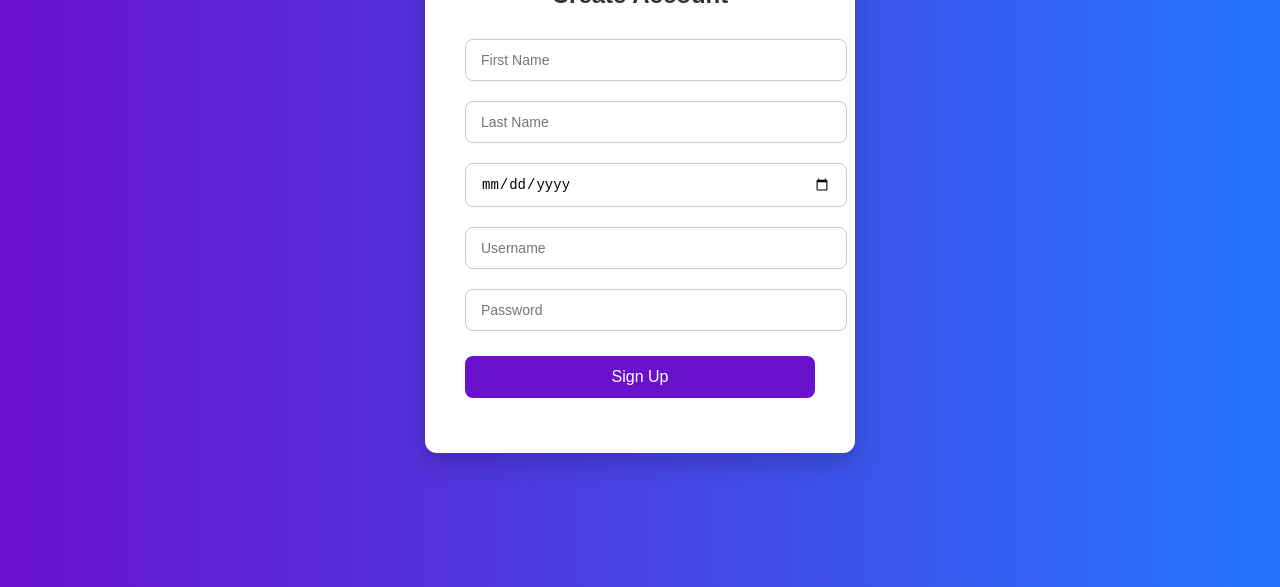
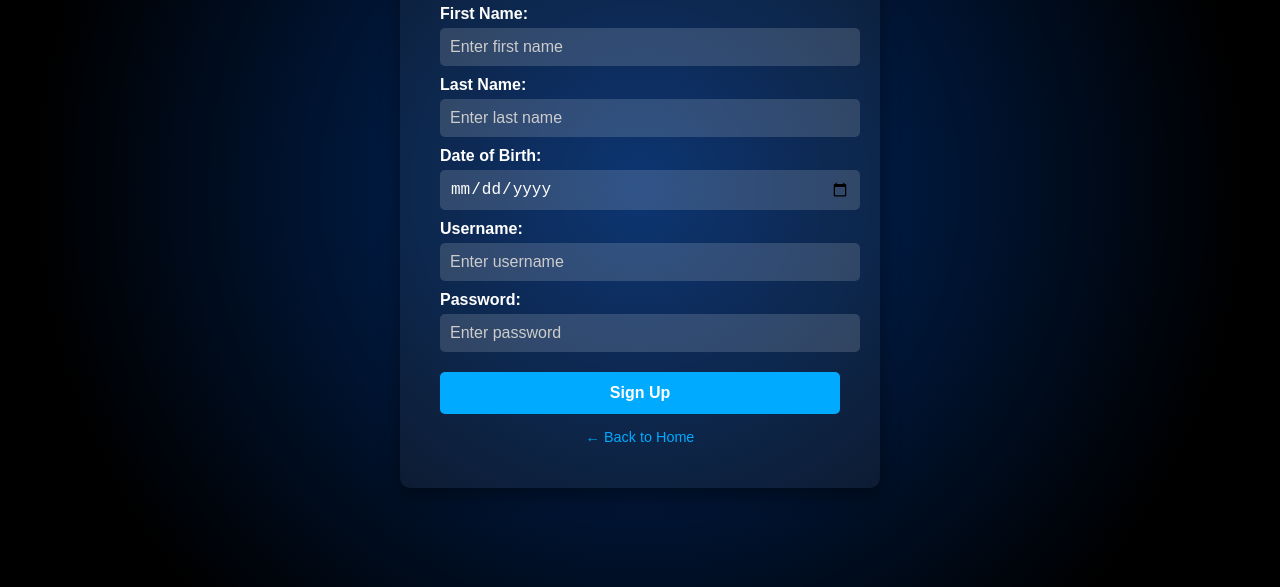
Before and after one commit to primeads/OfficialPrime.site, a plain HTML site: page signup.html in a window 1280 px wide. Shown: the part 213-800 px from the top of the page. Drawn offline with Linux system fonts and the light colour scheme.

Commit message:
Update signup.html

```diff
--- a/signup.html
+++ b/signup.html
@@ -1,82 +1,146 @@
 <!DOCTYPE html>
-<html>
+<html lang="en">
 <head>
-  <title>Sign Up</title>
-  <script src="https://www.gstatic.com/firebasejs/9.22.1/firebase-app.js"></script>
-  <script src="https://www.gstatic.com/firebasejs/9.22.1/firebase-auth.js"></script>
-  <script src="https://www.gstatic.com/firebasejs/9.22.1/firebase-firestore.js"></script>
-  <script src="firebase-config.js"></script>
-  <script src="signup.js"></script>
+  <meta charset="UTF-8">
+  <meta name="viewport" content="width=device-width, initial-scale=1.0">
+  <title>Sign Up - Prime-Ads</title>
   <style>
     body {
+      margin: 0;
       font-family: Arial, sans-serif;
-      background: linear-gradient(to right, #6a11cb, #2575fc);
+      background: radial-gradient(circle at center, #002b6b 0%, #000000 80%);
+      color: white;
       display: flex;
       justify-content: center;
       align-items: center;
       height: 100vh;
-      margin: 0;
     }
 
     .signup-container {
-      background: #fff;
+      background: rgba(255, 255, 255, 0.05);
       padding: 40px;
-      border-radius: 12px;
-      box-shadow: 0 10px 25px rgba(0,0,0,0.2);
-      width: 350px;
+      border-radius: 10px;
+      max-width: 400px;
+      width: 100%;
+      box-shadow: 0 8px 20px rgba(0,0,0,0.4);
       text-align: center;
     }
 
-    .signup-container h2 {
+    h1 {
       margin-bottom: 20px;
-      color: #333;
+      color: #00aaff;
     }
 
-    .signup-container input {
-      width: 100%;
-      padding: 12px 15px;
-      margin: 10px 0;
-      border: 1px solid #ccc;
-      border-radius: 8px;
-      font-size: 14px;
+    label {
+      display: block;
+      margin: 10px 0 5px;
+      font-weight: bold;
+      text-align: left;
     }
 
-    .signup-container button {
+    input[type="text"],
+    input[type="password"],
+    input[type="date"] {
+      width: 100%;
+      padding: 10px;
+      border: none;
+      border-radius: 5px;
+      outline: none;
+      background: rgba(255, 255, 255, 0.15);
+      color: white;
+      font-size: 1rem;
+    }
+
+    input::placeholder {
+      color: #ccc;
+    }
+
+    /* Button animation styles */
+    button, .cta, .btn-primary, .btn-secondary, input[type="submit"] {
+      cursor: pointer;
+      border: none;
+      outline: none;
+      transition: transform 0.15s ease, box-shadow 0.15s ease, background 0.15s ease;
+    }
+
+    input[type="submit"] {
       width: 100%;
       padding: 12px;
-      margin-top: 15px;
-      border: none;
-      background-color: #6a11cb;
+      margin-top: 20px;
+      background: #00aaff;
       color: white;
-      font-size: 16px;
-      border-radius: 8px;
-      cursor: pointer;
-      transition: background 0.3s;
+      font-weight: bold;
+      border-radius: 5px;
+      font-size: 1rem;
     }
 
-    .signup-container button:hover {
-      background-color: #2575fc;
+    input[type="submit"]:hover {
+      background: #008ecc;
+      transform: scale(1.05);
+      box-shadow: 0px 5px 15px rgba(0, 170, 255, 0.4);
     }
 
-    #message {
-      margin-top: 15px;
-      color: red;
-      font-size: 14px;
+    input[type="submit"]:active {
+      transform: scale(0.95);
+      box-shadow: 0px 2px 8px rgba(0, 170, 255, 0.2);
+    }
+
+    /* Back link centered underline animation */
+    .back-link {
+      display: inline-block;
+      position: relative;
+      margin: 15px auto 0;
+      color: #00aaff;
+      text-decoration: none;
+      font-size: 0.9rem;
+      padding-bottom: 3px;
+    }
+
+    .back-link::after {
+      content: "";
+      position: absolute;
+      left: 50%;
+      bottom: 0;
+      height: 2px;
+      width: 0;
+      background: #00aaff;
+      transform: translateX(-50%);
+      transition: width 0.3s ease;
+    }
+
+    .back-link:hover::after {
+      width: 100%;
+    }
+
+    .back-link:hover {
+      color: #00c3ff;
     }
   </style>
 </head>
 <body>
+
   <div class="signup-container">
-    <h2>Create Account</h2>
-    <form id="signup-form">
-      <input type="text" id="firstName" placeholder="First Name" required>
-      <input type="text" id="lastName" placeholder="Last Name" required>
-      <input type="date" id="dob" placeholder="Date of Birth" required>
-      <input type="text" id="username" placeholder="Username" required>
-      <input type="password" id="password" placeholder="Password" required>
-      <button type="submit">Sign Up</button>
+    <h1>Sign Up</h1>
+    <form action="signup-handler.php" method="post">
+      <label>First Name:</label>
+      <input type="text" name="firstName" placeholder="Enter first name" required>
+
+      <label>Last Name:</label>
+      <input type="text" name="lastName" placeholder="Enter last name" required>
+
+      <label>Date of Birth:</label>
+      <input type="date" name="dob" required>
+
+      <label>Username:</label>
+      <input type="text" name="username" placeholder="Enter username" required>
+
+      <label>Password:</label>
+      <input type="password" name="password" placeholder="Enter password" required>
+
+      <input type="submit" value="Sign Up">
     </form>
-    <p id="message"></p>
+    <a href="index.html" class="back-link">← Back to Home</a>
   </div>
+
 </body>
 </html>
```
